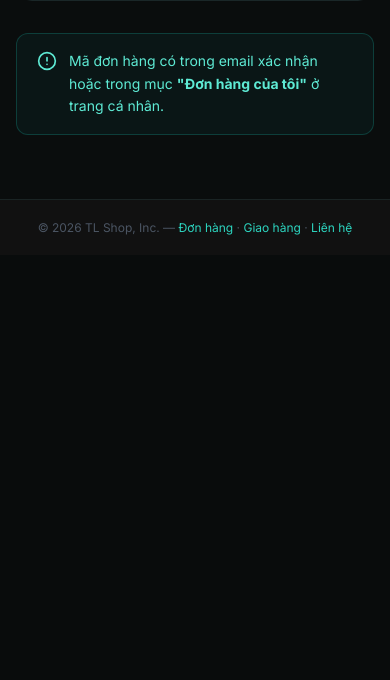
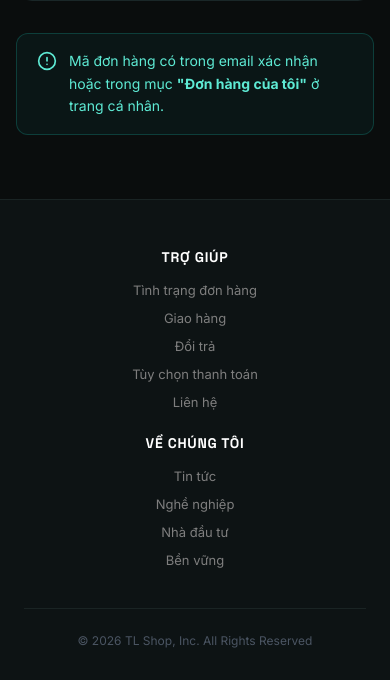
Before and after one commit to TylerNguyenVN/webbangiay, a PHP site: page /webbangiay/views/order-status.html in a window 390 px wide. Shown: the part 1000-1680 px from the top of the page. Before the commit the page ends 1235 px from the top, so only its background shows below. Run offline with PHP 8.4, Linux system fonts and the light colour scheme.

Commit message:
hoangminhcommit

```diff
--- a/api/create_order.php
+++ b/api/create_order.php
@@ -54,7 +54,7 @@ try {
     $attempt = 0;
 
     while ($attempt < $maxAttempts) {
-        $orderCode = 'NIKE-' . date('Ymd') . '-' . str_pad(rand(0, 99999), 5, '0', STR_PAD_LEFT);
+        $orderCode = 'DH' . str_pad(rand(100000, 999999), 6, '0', STR_PAD_LEFT);
 
 
         $checkStmt = $db->prepare("SELECT COUNT(*) as cnt FROM orders WHERE order_code = ?");
--- a/css/auth.css
+++ b/css/auth.css
@@ -1,5 +1,3 @@
-
-
 .auth-page {
   margin: 0;
   padding: 0;
--- a/css/help-pages.css
+++ b/css/help-pages.css
@@ -917,23 +917,307 @@ img {
   }
 }
 
-/* ---------- Footer Strip ---------- */
+/* ---------- Footer ---------- */
 .hp-footer {
-  background: #111;
+  background: #0d1314;
   border-top: 1px solid #1a2424;
-  padding: 1.25rem 1.5rem;
+  padding: 3rem 1.5rem 2rem;
+  font-size: 0.8125rem;
+  color: #6b7280;
+  display: flex;
+  flex-direction: column;
+  align-items: center;
+  gap: 2.5rem;
+}
+
+.hp-footer__cols {
+  width: 100%;
+  max-width: 600px;
+  display: grid;
+  grid-template-columns: 1fr 1fr;
+  gap: 2rem;
+  text-align: left;
+}
+
+@media (max-width: 480px) {
+  .hp-footer__cols {
+    grid-template-columns: 1fr;
+    gap: 1.5rem;
+    text-align: center;
+  }
+}
+
+.hp-footer__col {
+  display: flex;
+  flex-direction: column;
+  gap: 0.75rem;
+}
+
+.hp-footer__title {
+  font-family: 'Space Grotesk', sans-serif;
+  font-weight: 700;
+  font-size: 0.875rem;
+  letter-spacing: 0.05em;
+  color: #fff;
+  text-transform: uppercase;
+  margin-bottom: 0.25rem;
+}
+
+.hp-footer a {
+  color: #7e7e7e;
+  transition: all 0.25s ease;
+  width: fit-content;
+  display: inline-block;
+}
+
+@media (max-width: 480px) {
+  .hp-footer a {
+    margin: 0 auto;
+  }
+}
+
+.hp-footer a:hover {
+  color: #fff;
+  transform: translateX(2px);
+}
+
+.hp-footer__bottom {
+  border-top: 1px solid #1a2424;
+  width: 100%;
+  padding-top: 1.5rem;
   text-align: center;
   font-size: 0.75rem;
   color: #4b5563;
 }
 
-.hp-footer a {
-  color: #2dd4bf;
-  transition: color 0.2s;
+/* ---------- Footer Info Modal ---------- */
+.footer-info-modal {
+  position: fixed;
+  inset: 0;
+  z-index: 9999;
+  display: flex;
+  align-items: center;
+  justify-content: center;
+  padding: 1rem;
 }
 
-.hp-footer a:hover {
-  color: #5eead4;
+.footer-info-modal.hidden {
+  display: none;
+}
+
+.footer-info-modal__backdrop {
+  position: absolute;
+  inset: 0;
+  background: rgba(17, 17, 17, 0.55);
+  backdrop-filter: blur(4px);
+}
+
+.footer-info-modal__panel {
+  position: relative;
+  width: 100%;
+  max-width: 520px;
+  max-height: 90vh;
+  overflow-y: auto;
+  background: #fff;
+  border-radius: 20px;
+  box-shadow: 0 25px 50px rgba(0, 0, 0, 0.25);
+  animation: footerModalIn 0.28s cubic-bezier(0.16, 1, 0.3, 1);
+}
+
+@keyframes footerModalIn {
+  from {
+    opacity: 0;
+    transform: scale(0.96) translateY(8px);
+  }
+  to {
+    opacity: 1;
+    transform: scale(1) translateY(0);
+  }
+}
+
+.footer-info-modal__header {
+  display: flex;
+  align-items: center;
+  justify-content: space-between;
+  gap: 1rem;
+  padding: 1.25rem 1.5rem;
+  border-bottom: 1px solid #f0ebe0;
+}
+
+.footer-info-modal__title {
+  font-family: 'Space Grotesk', sans-serif;
+  font-size: 1.25rem;
+  font-weight: 700;
+  color: #2d3025;
+  margin: 0;
+}
+
+.footer-info-modal__close {
+  display: flex;
+  align-items: center;
+  justify-content: center;
+  width: 2.25rem;
+  height: 2.25rem;
+  border: 1px solid #e7e5e4;
+  border-radius: 9999px;
+  background: #fff;
+  color: #78716c;
+  cursor: pointer;
+  transition: background 0.2s, color 0.2s;
+}
+
+.footer-info-modal__close:hover {
+  background: #f5f5f4;
+  color: #1c1917;
+}
+
+.footer-info-modal__body {
+  padding: 1.5rem;
+  font-size: 0.875rem;
+  line-height: 1.65;
+  color: #44403c;
+}
+
+.footer-modal__intro {
+  font-weight: 600;
+  color: #2d3025;
+  margin: 0 0 1rem;
+}
+
+.footer-modal__note {
+  margin: 1rem 0 0;
+  font-size: 0.8125rem;
+  color: #78716c;
+}
+
+.footer-modal__list {
+  margin: 0;
+  padding-left: 1.1rem;
+  display: flex;
+  flex-direction: column;
+  gap: 0.65rem;
+}
+
+.footer-modal__form {
+  display: flex;
+  flex-direction: column;
+  gap: 0.65rem;
+}
+
+.footer-modal__label {
+  font-size: 0.6875rem;
+  font-weight: 700;
+  text-transform: uppercase;
+  letter-spacing: 0.06em;
+  color: #78716c;
+}
+
+.footer-modal__input,
+.footer-modal__textarea {
+  width: 100%;
+  padding: 0.75rem 1rem;
+  border: 1px solid #e7e5e4;
+  border-radius: 12px;
+  font-family: inherit;
+  font-size: 0.875rem;
+  color: #1c1917;
+  background: #fafaf9;
+  outline: none;
+  transition: border-color 0.2s, box-shadow 0.2s;
+}
+
+.footer-modal__input:focus,
+.footer-modal__textarea:focus {
+  border-color: #5b634e;
+  box-shadow: 0 0 0 3px rgba(91, 99, 78, 0.12);
+}
+
+.footer-modal__textarea {
+  resize: vertical;
+  min-height: 100px;
+}
+
+.footer-modal__submit {
+  margin-top: 0.35rem;
+  padding: 0.75rem 1.25rem;
+  border: none;
+  border-radius: 9999px;
+  background: #5b634e;
+  color: #fff;
+  font-size: 0.8125rem;
+  font-weight: 700;
+  cursor: pointer;
+  transition: background 0.2s;
+}
+
+.footer-modal__submit:hover {
+  background: #4d5442;
+}
+
+.footer-modal__hint {
+  margin-top: 0.75rem;
+  font-size: 0.8125rem;
+  color: #047857;
+  font-weight: 500;
+}
+
+.footer-modal__hint.hidden {
+  display: none;
+}
+
+.footer-modal__cards {
+  display: flex;
+  flex-direction: column;
+  gap: 0.75rem;
+}
+
+.footer-modal__pay-card {
+  padding: 1rem;
+  border: 1px solid #f0ebe0;
+  border-radius: 14px;
+  background: #fdfbf7;
+}
+
+.footer-modal__pay-card p {
+  margin: 0.5rem 0 0;
+  font-size: 0.8125rem;
+  color: #57534e;
+}
+
+.footer-modal__pay-badge {
+  display: inline-block;
+  padding: 0.2rem 0.65rem;
+  border-radius: 9999px;
+  font-size: 0.6875rem;
+  font-weight: 800;
+  text-transform: uppercase;
+  letter-spacing: 0.04em;
+}
+
+.footer-modal__pay-badge.momo {
+  background: #fce7f3;
+  color: #ae2070;
+}
+
+.footer-modal__pay-badge.bank {
+  background: #dbeafe;
+  color: #1e40af;
+}
+
+.footer-modal__pay-badge.cod {
+  background: #d1fae5;
+  color: #047857;
+}
+
+@media (max-width: 480px) {
+  .footer-info-modal__panel {
+    max-height: 85vh;
+    border-radius: 16px;
+  }
+
+  .footer-info-modal__title {
+    font-size: 1.1rem;
+  }
 }
 
 /* ---------- Responsive Tweaks ---------- */
--- a/includes/db.php
+++ b/includes/db.php
@@ -2,7 +2,7 @@
 
 
 function getDB() {
-    $host = 'localhost';
+    $host = '127.0.0.1';
     $db   = 'webbangiay_db';
     $user = 'root';
     $pass = '';
--- a/views/order-status.html
+++ b/views/order-status.html
@@ -10,13 +10,13 @@
   <link rel="preconnect" href="https://fonts.gstatic.com" crossorigin>
   <link href="https://fonts.googleapis.com/css2?family=Inter:wght@300;400;500;600;700&family=Space+Grotesk:wght@400;500;600;700;800;900&family=JetBrains+Mono:wght@400;500;600;700;800&display=swap" rel="stylesheet">
 
-  <link rel="stylesheet" href="css/help-pages.css">
+  <link rel="stylesheet" href="../css/help-pages.css">
 </head>
 <body class="help-page">
 
   <!-- Navbar -->
   <nav class="hp-navbar">
-    <a href="index.html" class="hp-navbar__brand">
+    <a href="../index.html" class="hp-navbar__brand">
       TL<span class="hp-navbar__dot"></span>
     </a>
     <a href="javascript:history.back()" class="hp-navbar__back">
@@ -127,10 +127,28 @@
 
   </main>
 
-  <!-- Footer Strip -->
+  <!-- Footer -->
   <footer class="hp-footer">
-    © 2026 TL Shop, Inc. — <a href="order-status.html">Đơn hàng</a> · <a href="shipping.html">Giao hàng</a> · <a href="contact.html">Liên hệ</a>
-
+    <div class="hp-footer__cols">
+      <div class="hp-footer__col">
+        <span class="hp-footer__title">TRỢ GIÚP</span>
+        <a href="order-status.html">Tình trạng đơn hàng</a>
+        <a href="shipping.html">Giao hàng</a>
+        <a href="returns.html">Đổi trả</a>
+        <a href="payment-methods.html">Tùy chọn thanh toán</a>
+        <a href="contact.html">Liên hệ</a>
+      </div>
+      <div class="hp-footer__col">
+        <span class="hp-footer__title">VỀ CHÚNG TÔI</span>
+        <a href="#" data-footer-modal="news">Tin tức</a>
+        <a href="#" data-footer-modal="careers">Nghề nghiệp</a>
+        <a href="#" data-footer-modal="investors">Nhà đầu tư</a>
+        <a href="#" data-footer-modal="sustainability">Bền vững</a>
+      </div>
+    </div>
+    <div class="hp-footer__bottom">
+      © 2026 TL Shop, Inc. All Rights Reserved
+    </div>
   </footer>
 
   <script>
@@ -152,16 +170,33 @@
       };
 
       const STATUS_MAP = {
-        processing: { label: '📦 Đang đóng gói',     cls: 'hp-status-pill--processing' },
+        pending:    { label: '⚙️ Đang xử lý',         cls: 'hp-status-pill--processing' },
+        processing: { label: '⚙️ Đang xử lý',         cls: 'hp-status-pill--processing' },
         shipped:    { label: '🚚 Đang giao hàng',     cls: 'hp-status-pill--shipping'   },
         delivered:  { label: '✅ Đã giao thành công', cls: 'hp-status-pill--delivered'  },
         cancelled:  { label: '❌ Đã hủy',             cls: 'hp-status-pill--cancelled'  },
       };
 
-      function showResult(statusKey, note) {
+      function showResult(statusKey, noteOrOrder, itemsArr) {
         const map = STATUS_MAP[statusKey] || { label: '❓ Không xác định', cls: 'hp-status-pill--notfound' };
         pillEl.innerHTML = `<span class="hp-status-pill ${map.cls}"><span class="hp-pulse"></span>${map.label}</span>`;
-        detailEl.textContent = note || '';
+
+        if (typeof noteOrOrder === 'object' && noteOrOrder !== null && itemsArr) {
+          const itemsStr = itemsArr.map(item => `<strong>${item.product_name}</strong> (${item.variant_info || ''}) x${item.quantity || 1}`).join("<br>");
+          const date = new Date(noteOrOrder.created_at);
+          const formattedDate = isNaN(date) ? noteOrOrder.created_at : date.toLocaleString('vi-VN');
+
+          detailEl.innerHTML = `
+            <div style="margin-top: 1rem; display: flex; flex-direction: column; gap: 0.75rem; text-align: left; font-size: 0.875rem; color: #9ca3af; border-top: 1px solid #1a2728; padding-top: 1rem;">
+              <div>Mã đơn hàng: <strong style="color: #fff; font-family: 'JetBrains Mono', monospace;">${noteOrOrder.order_code}</strong></div>
+              <div>Sản phẩm: <span style="color: #fff;">${itemsStr}</span></div>
+              <div>Tổng tiền: <strong style="color: #2dd4bf;">${Number(noteOrOrder.total_amount).toLocaleString('vi-VN')} ₫</strong></div>
+              <div>Thời gian đặt: <span style="color: #fff;">${formattedDate}</span></div>
+            </div>
+          `;
+        } else {
+          detailEl.textContent = noteOrOrder || '';
+        }
         resultBox.classList.add('is-visible');
       }
 
@@ -201,10 +236,9 @@
           const data = await res.json();
 
           if (data.success && data.order) {
-            const sMap = { pending:'processing', processing:'processing', shipped:'shipped', delivered:'delivered', completed:'delivered', cancelled:'cancelled' };
-            const st = sMap[data.order.status] || 'processing';
-            const note = `Tổng tiền: ${Number(data.order.total_amount).toLocaleString('vi-VN')} ₫`;
-            showResult(st, note);
+            const sMap = { pending:'pending', processing:'processing', shipped:'shipped', delivered:'delivered', completed:'delivered', cancelled:'cancelled' };
+            const st = sMap[data.order.status] || 'pending';
+            showResult(st, data.order, data.items);
           } else {
             showNotFound(code);
           }
@@ -228,5 +262,6 @@
     })();
   </script>
 
+  <script src="../js/footer-modals.js" defer></script>
 </body>
 </html>
```
Also changed, not shown: views/contact.html (+23 -2 lines), views/payment-methods.html (+23 -2 lines), views/returns.html (+23 -2 lines), views/shipping.html (+23 -2 lines).
